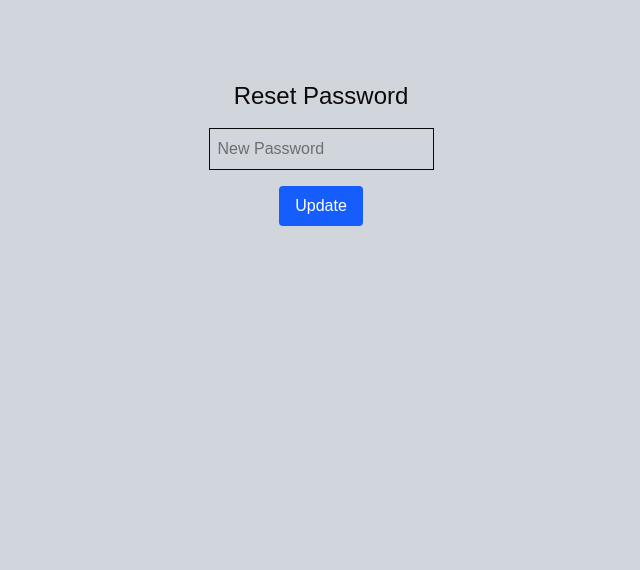
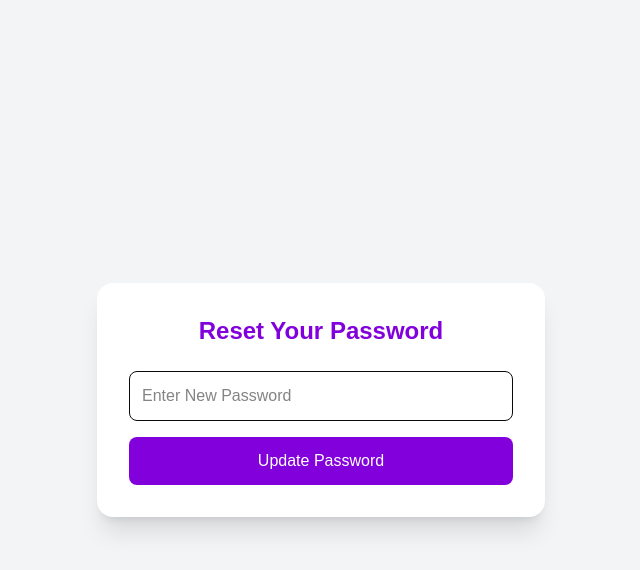
Before and after one commit to roshniyadav72006-del/CATER4U, a Next.js app: page /reset-password/1 in a window 1280 px wide. Shown: the top 570 px of the page, without its empty margins (319-959 px from the left). Built offline with nearby package versions, Linux system fonts and the light colour scheme.

Commit message:
Updated password reset code

```diff
--- a/app/api/forgot/route.js
+++ b/app/api/forgot/route.js
@@ -2,7 +2,7 @@ import { NextResponse } from "next/server";
 import jwt from "jsonwebtoken";
 import User from "@/models/User";
 import connectDB from "@/lib/mongoose";
-import { transporter } from "@/lib/nodemailer";
+import { sendEmail } from "@/lib/nodemailer";
 
 export async function POST(req) {
   try {
@@ -10,25 +10,38 @@ export async function POST(req) {
     const { email } = await req.json();
 
     const user = await User.findOne({ email });
-    if (!user) return NextResponse.json({ message: "User not found" }, { status: 404 });
+    if (!user)
+      return NextResponse.json(
+        { message: "User not found" },
+        { status: 404 }
+      );
 
-    const token = jwt.sign({ userId: user._id }, process.env.JWT_SECRET, { expiresIn: "30m" });
+    const token = jwt.sign(
+      { userId: user._id },
+      process.env.JWT_SECRET,
+      { expiresIn: "30m" }
+    );
 
     const resetLink = `${process.env.NEXT_PUBLIC_BASE_URL}/reset-password/${token}`;
 
-    await transporter.sendMail({
-      from: `"Cater4U" <${process.env.EMAIL_USER}>`,
+    await sendEmail({
       to: email,
       subject: "Reset Your Password",
       html: `
-        <p>Click to reset your password:</p>
-        <a href="${resetLink}">${resetLink}</a>
+        <p>Hello,</p>
+        <p>You requested to reset your Cater4U password.</p>
+        <p>Click the link below:</p>
+        <a href="${resetLink}" target="_blank">${resetLink}</a>
+        <p>This link is valid for 30 minutes.</p>
       `,
     });
 
     return NextResponse.json({ message: "Reset email sent!" });
 
-  } catch (error) {
-    return NextResponse.json({ error: error.message }, { status: 500 });
+  } catch (err) {
+    return NextResponse.json(
+      { error: err.message },
+      { status: 500 }
+    );
   }
 }
--- a/app/api/reset-password/route.js
+++ b/app/api/reset-password/route.js
@@ -9,14 +9,24 @@ export async function POST(req) {
     await connectDB();
     const { token, password } = await req.json();
 
+    if (!token || !password)
+      return NextResponse.json(
+        { message: "Missing fields" },
+        { status: 400 }
+      );
+
     const decoded = jwt.verify(token, process.env.JWT_SECRET);
+
     const hashed = await bcrypt.hash(password, 10);
 
     await User.findByIdAndUpdate(decoded.userId, { password: hashed });
 
     return NextResponse.json({ message: "Password updated successfully!" });
 
-  } catch (error) {
-    return NextResponse.json({ message: "Invalid or expired token" }, { status: 400 });
+  } catch (err) {
+    return NextResponse.json(
+      { message: "Invalid or expired token" },
+      { status: 400 }
+    );
   }
 }
--- /dev/null
+++ b/app/forgot/page.jsx
@@ -0,0 +1,57 @@
+"use client";
+import { useState } from "react";
+
+export default function ForgotPassword() {
+  const [email, setEmail] = useState("");
+  const [msg, setMsg] = useState("");
+  const [error, setError] = useState("");
+
+  async function submit() {
+    setMsg("");
+    setError("");
+
+    const res = await fetch("/api/forgot", {
+      method: "POST",
+      headers: { "Content-Type": "application/json" },
+      body: JSON.stringify({ email }),
+    });
+
+    const data = await res.json();
+
+    if (!res.ok) return setError(data.message);
+
+    setMsg("Reset link sent to your email!");
+  }
+
+  return (
+    <div className="flex items-center justify-center min-h-screen bg-gray-200">
+      <div className="bg-white shadow-xl rounded-2xl p-8 w-[90%] max-w-md">
+
+        <h1 className="text-3xl font-bold text-center text-purple-700 mb-6">
+          Forgot Password
+        </h1>
+
+        <p className="text-center text-gray-600 mb-4">
+          Enter your email to receive the reset link
+        </p>
+
+        <input
+          type="email"
+          placeholder="Enter your email"
+          className="border w-full p-3 rounded-lg mb-4 focus:outline-purple-600"
+          onChange={(e) => setEmail(e.target.value)}
+        />
+
+        <button
+          onClick={submit}
+          className="bg-purple-700 hover:bg-purple-600 text-white w-full py-3 rounded-lg text-lg"
+        >
+          Send Reset Link
+        </button>
+
+        {error && <p className="text-red-600 mt-4 text-center">{error}</p>}
+        {msg && <p className="text-green-600 mt-4 text-center">{msg}</p>}
+      </div>
+    </div>
+  );
+}
--- a/app/login/page.jsx
+++ b/app/login/page.jsx
@@ -104,7 +104,7 @@ export default function LoginPage() {
             {/* Forget Password */}
             <div className="flex justify-center mb-3">
               <a
-                href="/forgot-password"
+                href="/forgot"
                 className="text-purple-700 text-center font-semibold hover:underline"
               >
                 Forget Password?
--- a/app/reset-password/[token]/page.jsx
+++ b/app/reset-password/[token]/page.jsx
@@ -1,34 +1,69 @@
 "use client";
 import { useState } from "react";
+import { useParams } from "next/navigation";
 
-export default function ResetPage({ params }) {
-  const { token } = params;
+export default function ResetPage() {
+  const { token } = useParams();
+
   const [password, setPassword] = useState("");
+  const [success, setSuccess] = useState("");
+  const [error, setError] = useState("");
 
   async function submit() {
+    setError("");
+    setSuccess("");
+
     const res = await fetch("/api/reset-password", {
       method: "POST",
+      headers: { "Content-Type": "application/json" },
       body: JSON.stringify({ token, password }),
     });
 
     const data = await res.json();
-    alert(data.message);
+
+    if (!res.ok) {
+      setError(data.message);
+    } else {
+      setSuccess(data.message);
+    }
   }
 
   return (
-    <div className="flex flex-col items-center gap-4 mt-20">
-      <h1 className="text-2xl">Reset Password</h1>
+    <div className="w-full min-h-screen flex items-center justify-center bg-gray-100 p-4">
 
-      <input
-        type="password"
-        placeholder="New Password"
-        className="border p-2"
-        onChange={(e) => setPassword(e.target.value)}
-      />
+      {/* Round Card Like Forgot Password */}
+      <div className="bg-white shadow-xl rounded-2xl p-8 w-full max-w-md">
 
-      <button onClick={submit} className="bg-blue-600 text-white px-4 py-2 rounded">
-        Update
-      </button>
+        <h1 className="text-2xl font-bold text-center mb-6 text-purple-700">
+          Reset Your Password
+        </h1>
+
+        <input
+          type="password"
+          placeholder="Enter New Password"
+          className="border w-full p-3 mb-4 rounded-lg focus:outline-none focus:ring-2 focus:ring-purple-500"
+          onChange={(e) => setPassword(e.target.value)}
+        />
+
+        <button
+          onClick={submit}
+          className="w-full bg-purple-700 hover:bg-purple-600 text-white py-3 rounded-lg font-medium transition"
+        >
+          Update Password
+        </button>
+
+        {error && (
+          <p className="text-red-600 mt-4 text-center font-medium">
+            {error}
+          </p>
+        )}
+        {success && (
+          <p className="text-green-600 mt-4 text-center font-medium">
+            {success}
+          </p>
+        )}
+
+      </div>
     </div>
   );
 }
--- a/models/User.js
+++ b/models/User.js
@@ -26,12 +26,22 @@ const userSchema = new Schema(
     verifyToken: {
       type: String,
     },
+
+    // ⭐ Added Fields for Reset Password
+    resetToken: {
+      type: String,
+    },
+    resetTokenExpire: {
+      type: Date,
+    },
+
     // New Field 1: Phone Number
     phone: {
       type: String, // Use String for phone numbers to handle formatting like +1-555-xxx-xxxx
       required: true,
       unique: false,
     },
+
     // New Field 2: Address
     address: {
       type: String,
```
